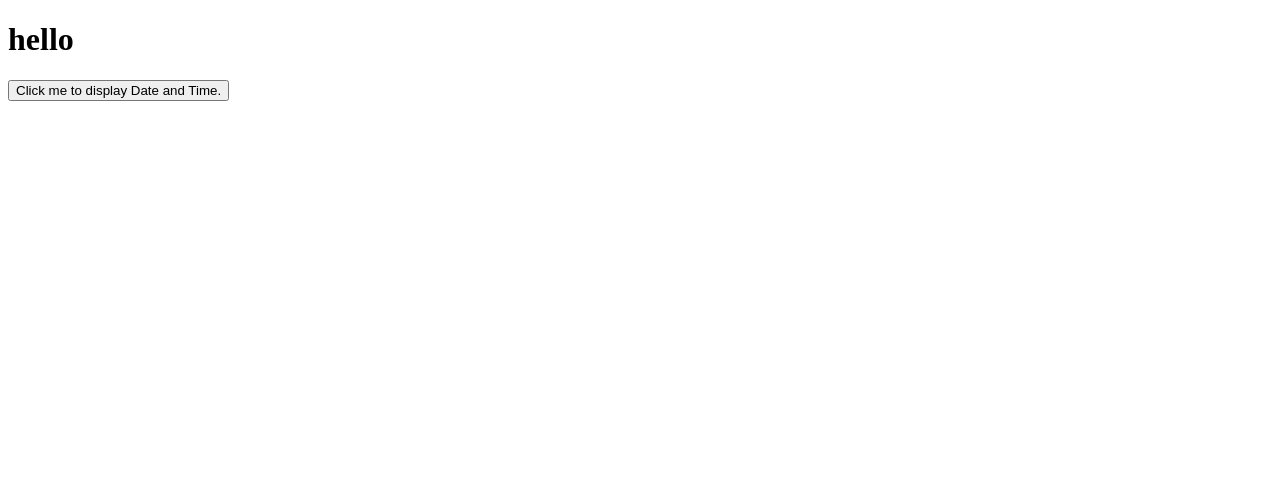
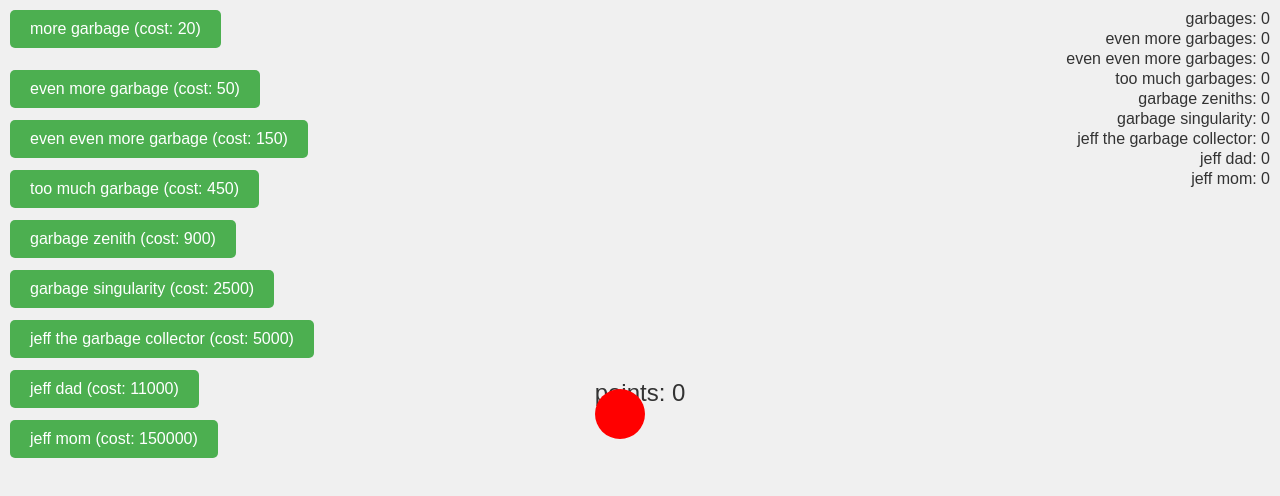
Before and after one commit to athens-france/athens-france.github.io, a plain HTML site: page index.html in a window 1280 px wide. Drawn offline with Linux system fonts and the light colour scheme.

Commit message:
Update index.html

```diff
--- a/index.html
+++ b/index.html
@@ -1,15 +1,34 @@
 <!DOCTYPE html>
 <html lang="en">
 <head>
-    <meta charset="UTF-8">
-    <meta name="viewport" content="width=device-width, initial-scale=1.0">
-    <title>Document</title>
+  <meta charset="UTF-8">
+  <meta name="viewport" content="width=device-width, initial-scale=1.0">
+  <title>red dot clicker</title>
+  <link rel="stylesheet" href="styles.css">
 </head>
 <body>
-    <h1>hello</h1>
-    <button type="button"
-onclick="document.getElementById('demo').innerHTML = Date()">
-Click me to display Date and Time.</button>
-<p id="demo"></p>
+    <button id="garbage-button">more garbage (cost: 20)</button>
+    <button id="g-button2">even more garbage (cost: 50)</button>
+    <button id="g-button3">even even more garbage (cost: 150)</button>
+    <button id="g-button4">too much garbage (cost: 450)</button>
+    <button id="g-button5">garbage zenith (cost: 900)</button>
+    <button id="g-button6">garbage singularity (cost: 2500)</button>
+    <button id="g-button7">jeff the garbage collector (cost: 5000)</button>
+    <button id="g-button8">jeff dad (cost: 11000)</button>
+    <button id="g-button9">jeff mom (cost: 150000)</button>
+    <div id="garbage-counter">garbages: 0</div>
+    <div id="button2-counter">even more garbages: 0</div>
+    <div id="button3-counter">even even more garbages: 0</div>
+    <div id="button4-counter">too much garbages: 0</div>
+    <div id="button5-counter">garbage zeniths: 0</div>
+    <div id="button6-counter">garbage singularity: 0</div>
+    <div id="button7-counter">jeff the garbage collector: 0</div>
+    <div id="button8-counter">jeff dad: 0</div>
+    <div id="button9-counter">jeff mom: 0</div>
+  <div class="container">
+    <div id="red-dot"></div>
+    <p>points: <span id="score">0</span></p>
+  </div>
+  <script src="index.js"></script>
 </body>
 </html>
```
